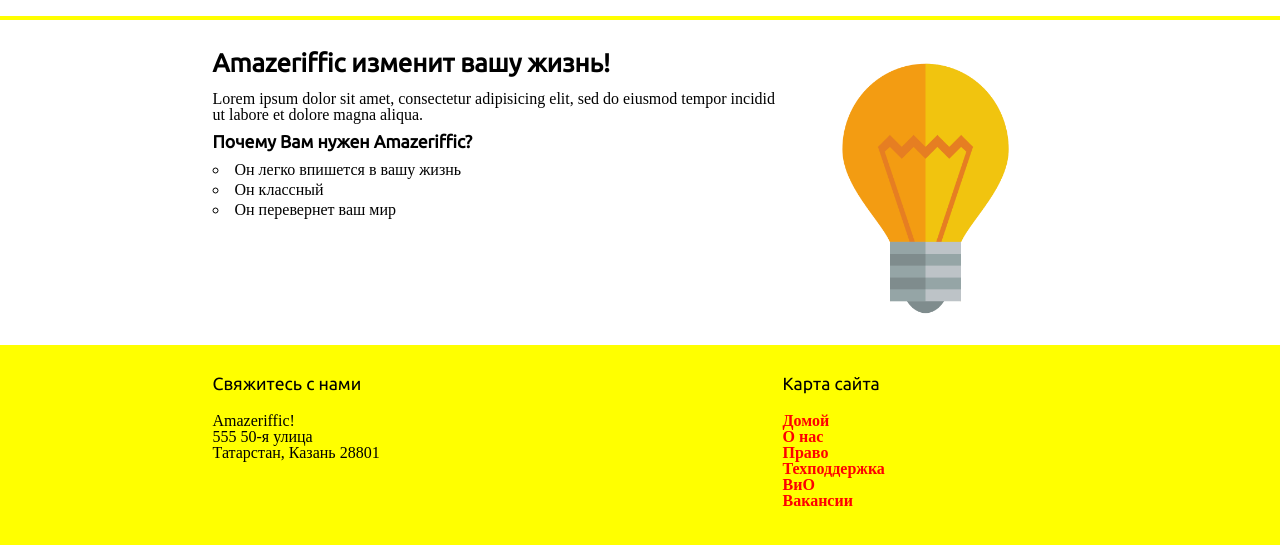
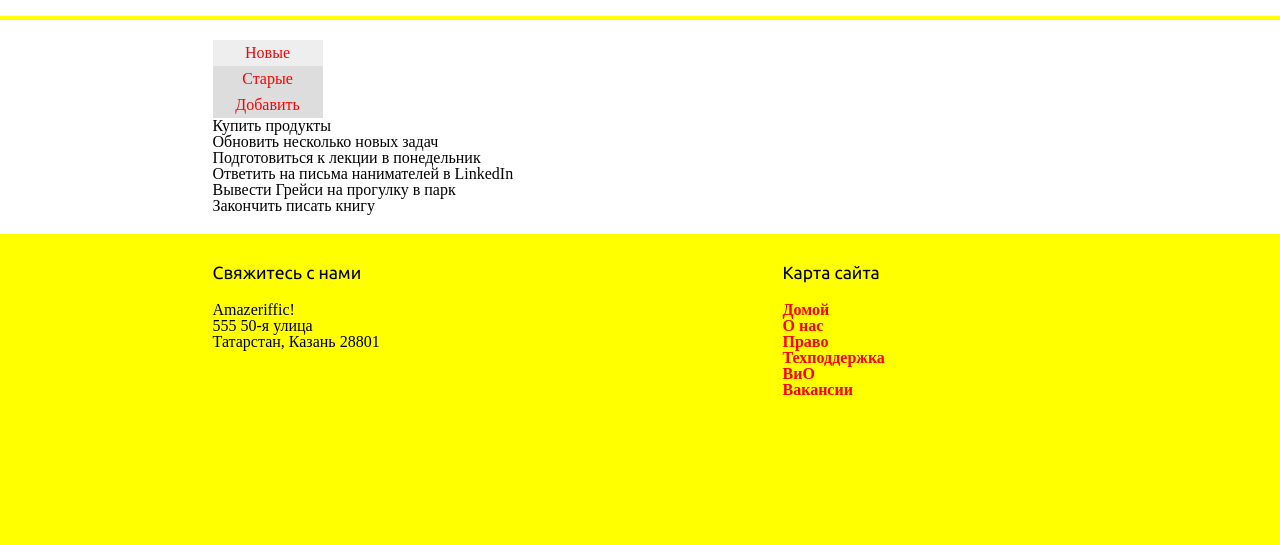
Before and after one commit to Spaigou/WEB-Programming-KAI, a plain HTML site: page Amazeriffic/index.html in a window 1280 px wide. Shown: the part 67-612 px from the top of the page. Drawn offline with nearby package versions, Linux system fonts and the light colour scheme; a web font is replaced by a local one.

Commit message:
Start 5th lab

```diff
--- a/Amazeriffic/css/style.css
+++ b/Amazeriffic/css/style.css
@@ -51,23 +51,23 @@ header {
     margin-bottom: 4px;
 }
 
-header h1, .main-text, .contact {
+header h1, .contact {
     float: left;
     width: 570px;
 }
 
-.main-text p, .main-text h3, .main-text ul {
-    padding: 5px 0;
+.tabs a span {
+    display: block;
+    border: 5px 5px 0 0;
+    width: 100px;
+    margin-right: 10px;
+    text-align: center;
+    background: #ddd;
+    padding: 5px;
 }
 
-.main-text h3 {
-    font-weight: bold;
-}
-
-.main-text li {
-    padding: 2px 0;
-    list-style: circle;
-    list-style-position: inside;
+.tabs a span.active {
+    background: #eee;
 }
 
 header nav, .sitemap {
--- a/Amazeriffic/index.html
+++ b/Amazeriffic/index.html
@@ -1,6 +1,5 @@
 <!DOCTYPE html>
 <html>
-
     <head>
         <title>Amazeriffic</title>
         <link rel="stylesheet" type="text/css" href="css/reset.css">
@@ -22,19 +21,21 @@
         </header>
         <main>
             <div class="container">
-            <div class="main-text">
-                <h2>Amazeriffic изменит вашу жизнь!</h2>
-                <p>Lorem ipsum dolor sit amet, consectetur adipisicing elit, sed do eiusmod tempor incidid ut labore et
-                    dolore
-                    magna aliqua.</p>
-                <h3>Почему Вам нужен Amazeriffic?</h3>
+                <div class="tabs">
+                    <a href=""><span class="active">Новые</span></a>
+                    <a href=""><span>Старые</span></a>
+                    <a href=""><span>Добавить</span></a>
+                    <div class="content">
                         <ul>
-                    <li>Он легко впишется в вашу жизнь</li>
-                    <li>Он классный</li>
-                    <li>Он перевернет ваш мир</li>
+                            <li>Купить продукты<li>
+                            <li>Обновить несколько новых задач<li>
+                            <li>Подготовиться к лекции в понедельник<li>
+                            <li>Ответить на письма нанимателей в LinkedIn<li>
+                            <li>Вывести Грейси на прогулку в парк</li>
+                            <li>Закончить писать книгу</li>
                         </ul>
                     </div>
-            <img class='bulb-img'src="bulb.png" alt="Изображение лампочки">
+                </div>
             </div>
         </main>
         <footer>
@@ -58,6 +59,7 @@
                 </div>
             </div>
         </footer>
+        <script src="https://ajax.googleapis.com/ajax/libs/jquery/3.1.0/jquery.min.js"></script>
+        <script src="javascript/app.js"></script>
     </body>
-
 </html>
--- /dev/null
+++ b/Amazeriffic/javascript/app.js
@@ -0,0 +1,5 @@
+var main = function () {
+    "use strict";
+    console.log("hello, world!");
+};
+$(document).ready(main);
```
Also changed, not shown: Amazeriffic/img/bulb.png (added). Lines whose indentation alone changed are shown as unchanged.
